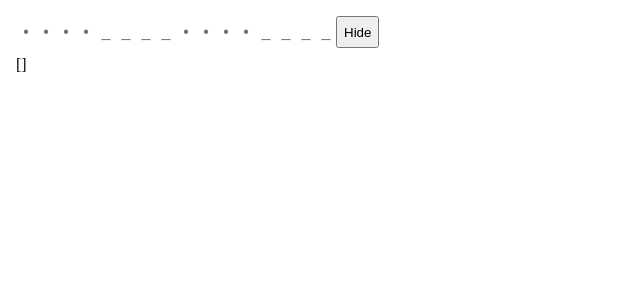
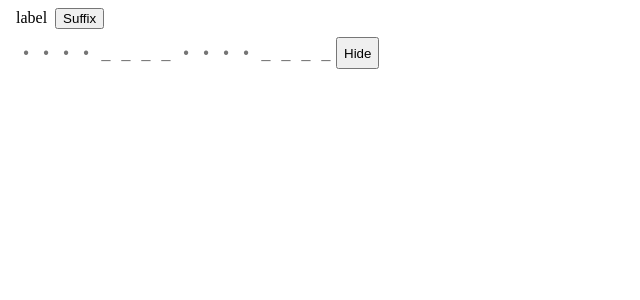
Before and after one commit to aquilinopintoa/angular-components, an Angular app: page / in a window 1280 px wide. Shown: the top 300 px of the page, without its empty margins (0-640 px from the left). Built offline with nearby package versions, Linux system fonts and the light colour scheme.

Commit message:
added slot

```diff
--- a/src/app/app.component.html
+++ b/src/app/app.component.html
@@ -2,5 +2,7 @@
   <input-numeric-mask
     [inputsCount]="16"
     [disabledPositions]="[0, 1, 2 , 3, 8, 9, 10, 11]"
-  ></input-numeric-mask>
+  >
+    <button slot="labelSuffix">Suffix</button>
+  </input-numeric-mask>
 </div>
--- a/src/app/components/input-numeric-mask/input-numeric-mask.component.html
+++ b/src/app/components/input-numeric-mask/input-numeric-mask.component.html
@@ -1,14 +1,17 @@
 <div class="input-numeric-mask">
+  <div class="input-numeric-mask__label">
+    <span>label</span>
+    <ng-content select="*[slot=labelSuffix]"></ng-content>
+  </div>
+  <div class="input-numeric-mask__input-wrapper">
     <input #input *ngFor="let inputMetadata of inputsMetadata"
            [type]="hideValue ? 'password' : 'numeric'"
            maxlength="1"
            [disabled]="inputMetadata.disabled"
            [placeholder]="inputMetadata.disabled ? '•' : '_'"
            (input)="setValue(inputMetadata.position, $event.target)"
-         (keydown)="handlerKeyup(inputMetadata.position, $event)"
+           (keydown.backspace)="handlerKeyup(inputMetadata.position)"
     >
     <button (click)="hideValue=!hideValue">{{hideValue ? 'Show' : 'Hide'}}</button>
   </div>
-<div class="input-numeric-mask__value">
-  {{value | json}}
 </div>
--- a/src/app/components/input-numeric-mask/input-numeric-mask.component.scss
+++ b/src/app/components/input-numeric-mask/input-numeric-mask.component.scss
@@ -1,5 +1,15 @@
 :host {
   .input-numeric-mask {
+
+    &__label {
+      padding: 0 8px;
+
+      span {
+        margin-right: 8px;
+      }
+    }
+
+    &__input-wrapper {
       display: flex;
       padding: 8px;
 
@@ -15,9 +25,6 @@
           background-color: white;
         }
       }
-
-    &__value {
-      padding: 0px 8px;
     }
   }
 }
--- a/src/app/components/input-numeric-mask/input-numeric-mask.component.ts
+++ b/src/app/components/input-numeric-mask/input-numeric-mask.component.ts
@@ -1,4 +1,4 @@
-import {Component, ElementRef, Input, OnInit, QueryList, ViewChild, ViewChildren} from '@angular/core';
+import {Component, ElementRef, HostListener, Input, OnInit, QueryList, ViewChild, ViewChildren} from '@angular/core';
 
 interface InputMetadata {
   value: number;
@@ -56,14 +56,10 @@ export class InputNumericMaskComponent implements OnInit {
     }
   }
 
-  handlerKeyup(index: number, keyEvent: KeyboardEvent) {
-    switch (keyEvent.code) {
-      case 'Backspace':
-        if (!this.inputsMetadata[index].value) {
-          this._focusOnLeftInput(index);
-        }
-        break;
-      default:
+
+  handlerKeyup(index: number) {
+    if (!this.inputsMetadata[index].value) {
+      this._focusOnLeftInput(index);
     }
   }
 
@@ -103,7 +99,7 @@ export class InputNumericMaskComponent implements OnInit {
   private _nextLeftValidInput(currentIndex: number): number {
     let newIndex = currentIndex;
 
-    for (let i = newIndex - 1; i > 0; i--) {
+    for (let i = newIndex - 1; i >= 0; i--) {
       if (!this._disabledPositions.includes(i)) {
         newIndex = i;
         break;
```
Lines whose indentation alone changed are shown as unchanged.
